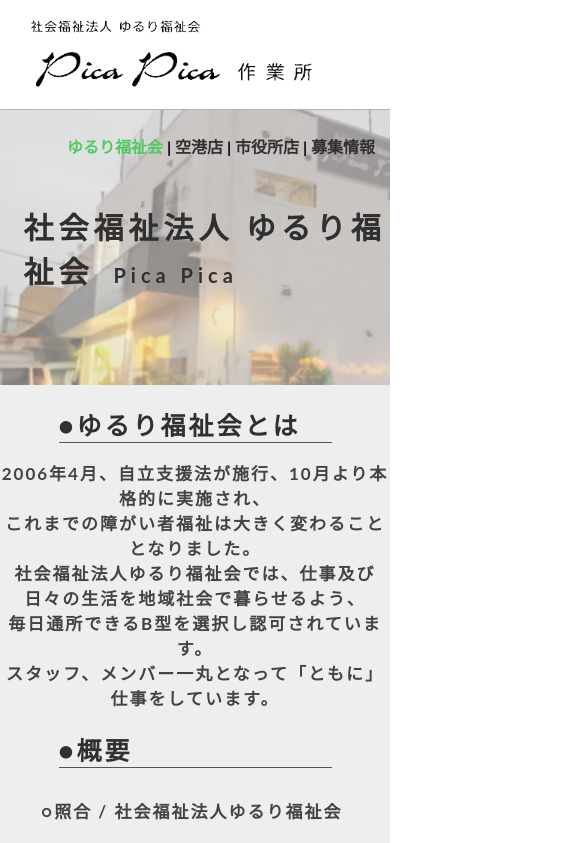
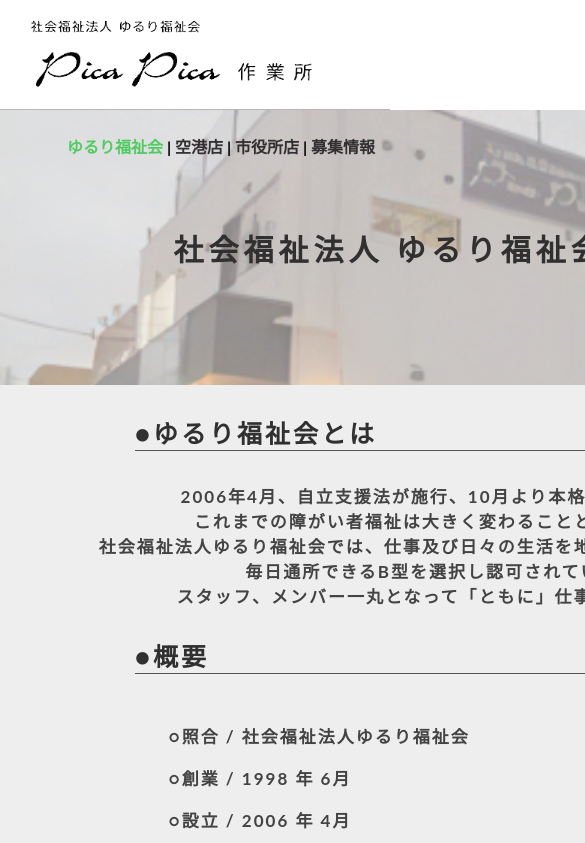
Before and after one commit to bisuketto44/PicaPicaHP, a Vue app: page /store1 in a window 390 px wide. Shown: the top 843 px of the page, 585 px wide, since content can reach past the window. Built offline with nearby package versions, Linux system fonts and the light colour scheme.

Commit message:
ver 1.05

```diff
--- a/src/App.vue
+++ b/src/App.vue
@@ -69,18 +69,21 @@
 @media (max-width: 2560px) {
   body {
     width: 1903px;
+    min-width: 1903px;
   }
 }
 
 @media (max-width: 1600px) {
   body {
     width: 1600px;
+    min-width: 1600px;
   }
 }
 
 @media (max-width: 900px) {
   body {
     width: 900px;
+    min-width: 900px;
   }
 }
 
```
Also changed, not shown: 7 other files (tests, documents, lock files or other folders).
